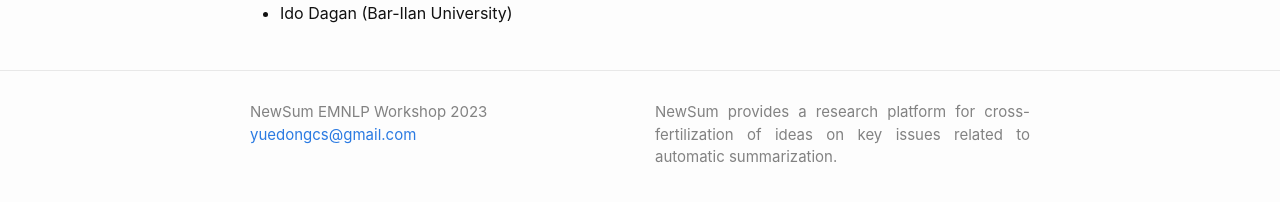
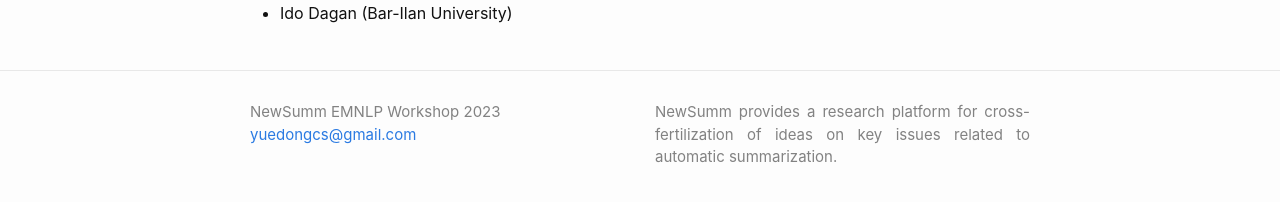
Before and after one commit to newsumm/2025, a Jekyll site: the page built from index.md, in a window 1280 px wide and 900 px high, scrolled down 2482 px. Shown: the part 671-873 px from the top of the window. Built offline with Jekyll 4.4.1, drawn with Linux system fonts in a browser that asks for light colours.

Commit message:
update the footer to NewSumm

```diff
--- a/_config.yml
+++ b/_config.yml
@@ -1,9 +1,9 @@
-title: NewSum EMNLP Workshop 2023
+title: NewSumm EMNLP Workshop 2023
 author:
-  name: NewSum EMNLP Workshop 2023
+  name: NewSumm EMNLP Workshop 2023
   email: yuedongcs@gmail.com
 description: > # this means to ignore newlines until "show_excerpts:"
-  NewSum provides a research platform for cross-fertilization of ideas on key issues related to automatic summarization.
+  NewSumm provides a research platform for cross-fertilization of ideas on key issues related to automatic summarization.
 
 # Customized links for main menu
 header_menu:
```
